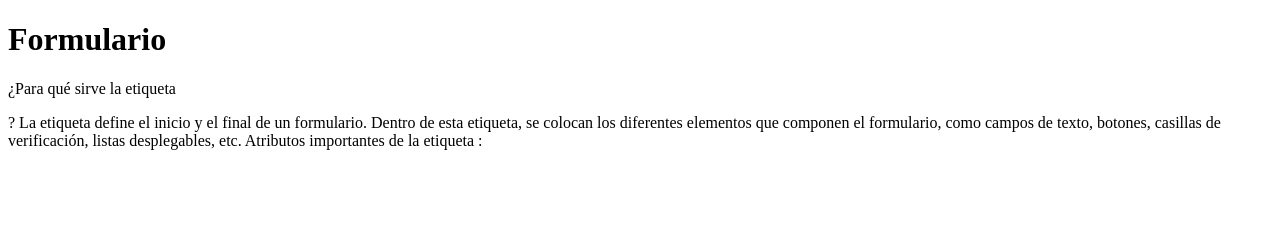
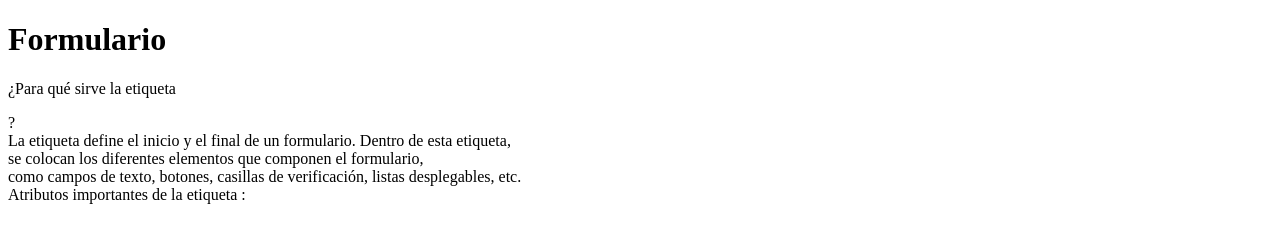
Before and after one commit to BrayneL87/HTML-CSS.github.io, a plain HTML site: page claseFormulario/index.html in a window 1280 px wide. Drawn offline with Linux system fonts and the light colour scheme.

Commit message:
index.html

```diff
--- a/claseFormulario/index.html
+++ b/claseFormulario/index.html
@@ -9,8 +9,9 @@
 <body>
     <h1>Formulario</h1>
     <p>¿Para qué sirve la etiqueta <form>?
+        <br>
 
-        La etiqueta <form> define el inicio y el final de un formulario. Dentro de esta etiqueta, se colocan los diferentes elementos que componen el formulario, como campos de texto, botones, casillas de verificación, listas desplegables, etc.
+        La etiqueta <form> define el inicio y el final de un formulario. Dentro de esta etiqueta,<br> se colocan los diferentes elementos que componen el formulario, <br>como campos de texto, botones, casillas de verificación, listas desplegables, etc. <br>
 
         Atributos importantes de la etiqueta <form>:</p>
 
```
